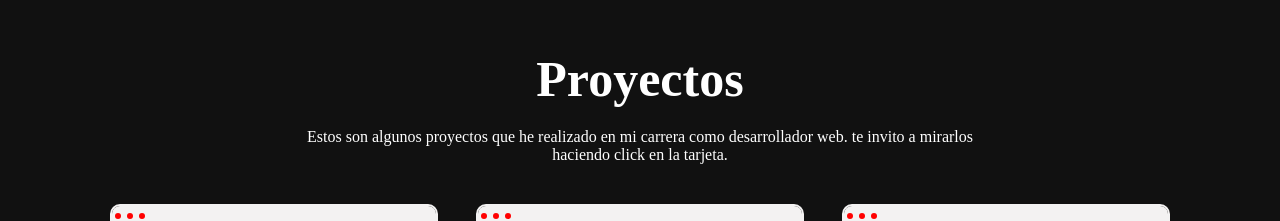
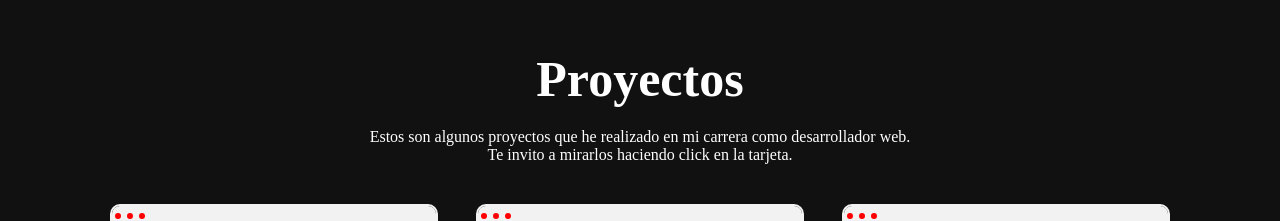
Before and after one commit to joelramonph/portafoliowithreact2022, a React (Vite) app: page / in a window 1280 px wide. Shown: the part 1600-1821 px from the top of the page. Built offline with nearby package versions, Linux system fonts and the light colour scheme.

Commit message:
texto proyectos

```diff
--- a/src/components/productList/ProductList.jsx
+++ b/src/components/productList/ProductList.jsx
@@ -10,7 +10,7 @@ const ProductList = () => {
           <h1 className="pl__title">Proyectos</h1>
           <p className="pl__desc">
            Estos son algunos proyectos que he realizado
-           en mi carrera como desarrollador web. te invito a mirarlos
+           en mi carrera como desarrollador web.<br></br> Te invito a mirarlos
            haciendo click en la tarjeta.
 
 
```
